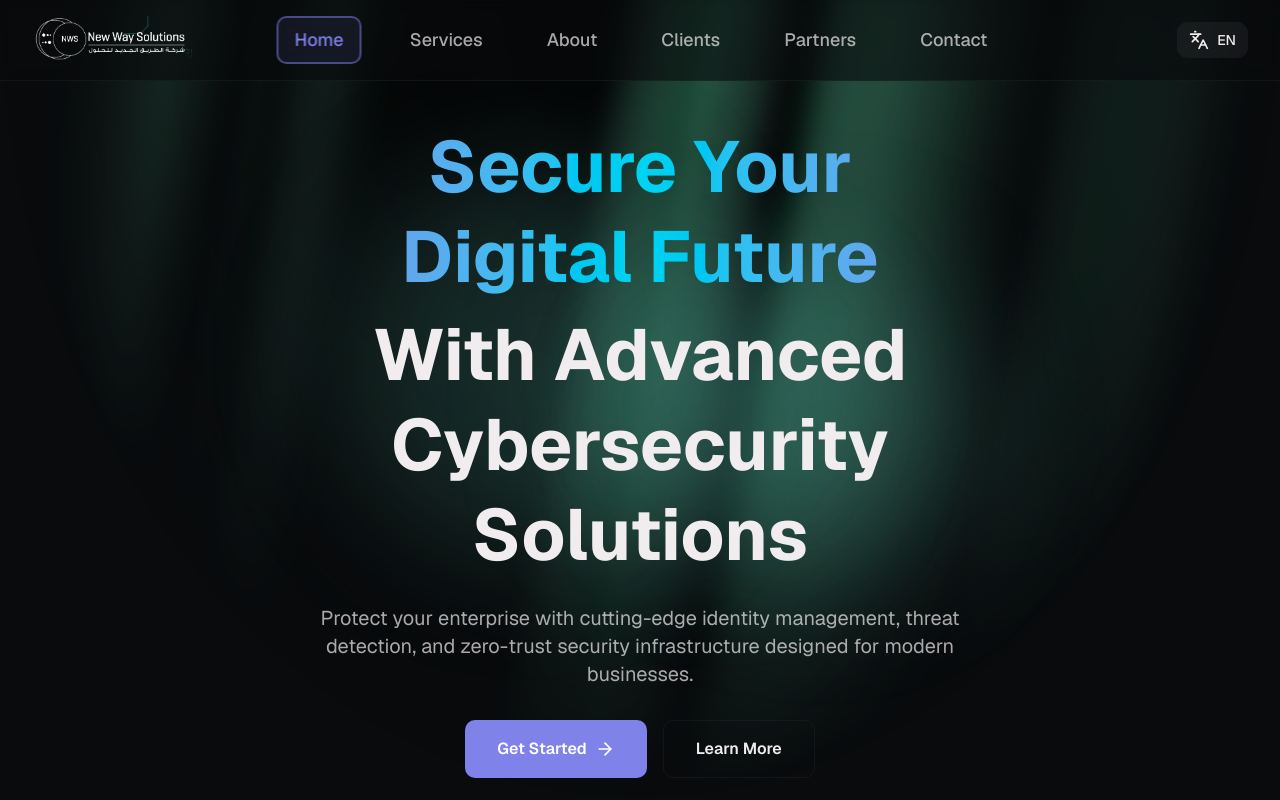
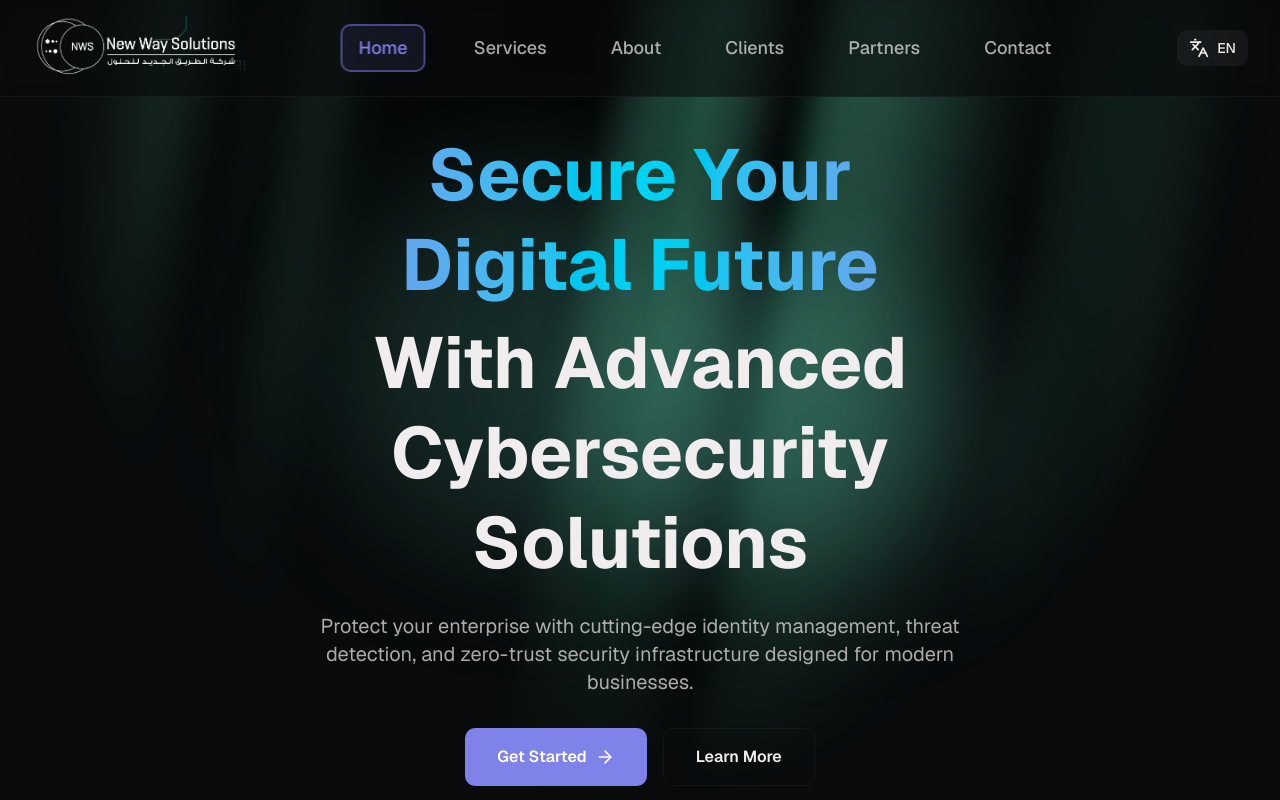
Before and after one commit to WAI-Soft/New-Way, a Next.js app: page / in a window 1280 px wide. Shown: the top 800 px of the page. Built offline with nearby package versions, Linux system fonts and the light colour scheme.

Commit message:
Adjust navigation bar: increase logo size and reposition links

```diff
--- a/components/header.tsx
+++ b/components/header.tsx
@@ -31,16 +31,16 @@ export function Header() {
           <Image
             src="/logo.png"
             alt="New Way Solutions"
-            width={150}
-            height={50}
-            className="h-10 w-auto sm:h-12"
+            width={200}
+            height={70}
+            className="h-14 w-auto sm:h-16"
             priority
           />
         </Link>
 
         {/* Desktop Navigation */}
         <div className="hidden md:flex items-center gap-8 flex-1 justify-end ml-16">
-          <div className="flex items-center gap-8 absolute left-1/2 transform -translate-x-1/2">
+          <div className="flex items-center gap-8 absolute left-[55%] transform -translate-x-1/2">
             <Link
               href="/"
               className={`text-lg font-medium transition-all px-4 py-2 rounded-lg ${
--- a/components/hero.tsx
+++ b/components/hero.tsx
@@ -12,7 +12,7 @@ export function Hero() {
   }, [])
 
   return (
-    <AuroraBackground className="min-h-screen flex items-center justify-center pt-16 md:pt-20" id="home">
+    <AuroraBackground className="min-h-screen flex items-center justify-center pt-20 md:pt-24" id="home">
       <div className="mx-auto max-w-4xl px-4 sm:px-6 lg:px-8 text-center z-10 relative">
         {/* Main Heading with Gradient */}
         <h1
```
